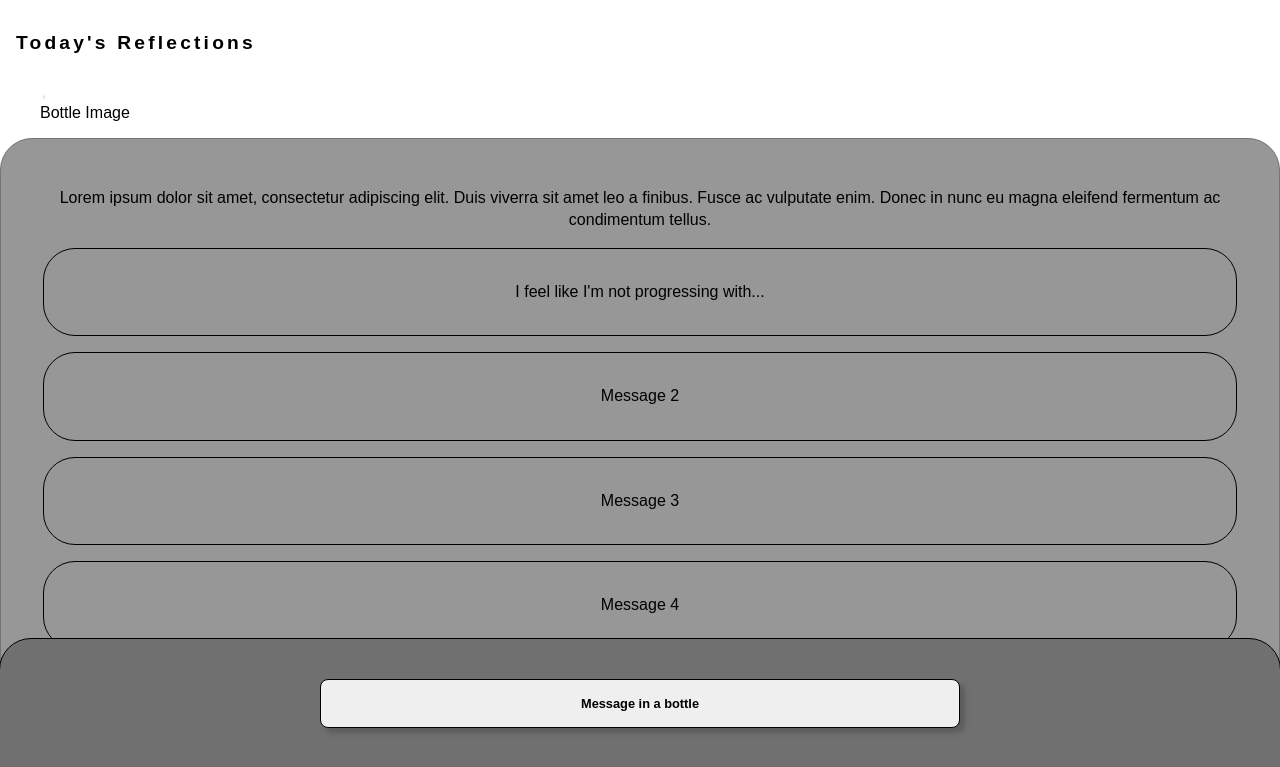
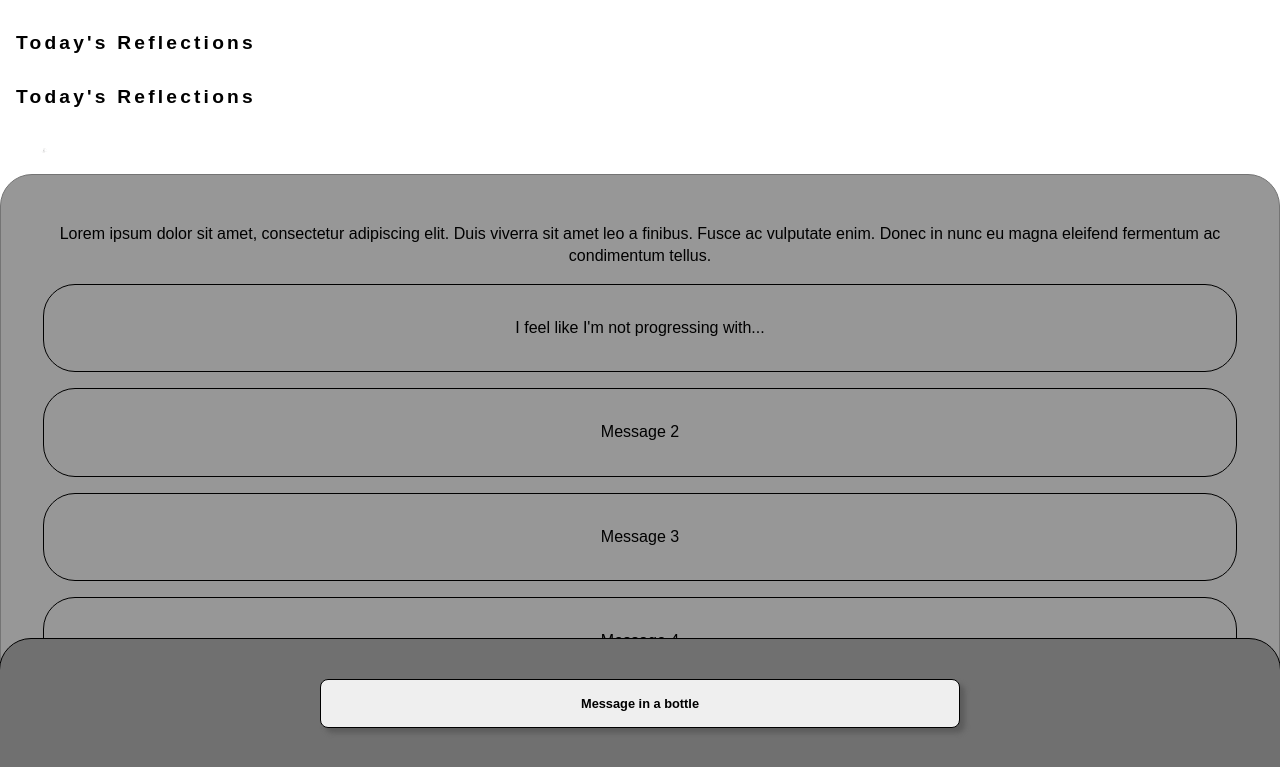
Before and after one commit to JamesAARobertson/bottledCourage, a website: page index.html in a window 1280 px wide. Shown: the top 767 px of the page. Drawn offline with Linux system fonts and the light colour scheme.

```diff
--- a/index.html
+++ b/index.html
@@ -10,12 +10,14 @@
 <body>
     <h1>Today's Reflections</h1>
 
-    <figure class="logo">
-        <img src= "assets/image.png" alt="bottle-image">
-        <figcaption>Bottle Image</figcaption>
-    </figure>
+    <header id="header-container">
+        <h1>Today's Reflections</h1>
+        <figure>
+            <img id="logo" src="assets/image.png" alt="bottledCourage logo">
+        </figure>
+    </header>
 
-    <!--This is the space where the quotes show up together with the replies  -->
+    <!-- This is the space where the quotes show up together with the replies -->
     <main class="original-message-div"><p>Lorem ipsum dolor sit amet, consectetur adipiscing elit. Duis viverra sit amet leo a finibus.
         Fusce ac vulputate enim. Donec in nunc eu magna eleifend fermentum ac condimentum tellus.</p>
 
```
Also changed, not shown: app.js (+13 -1 lines).
